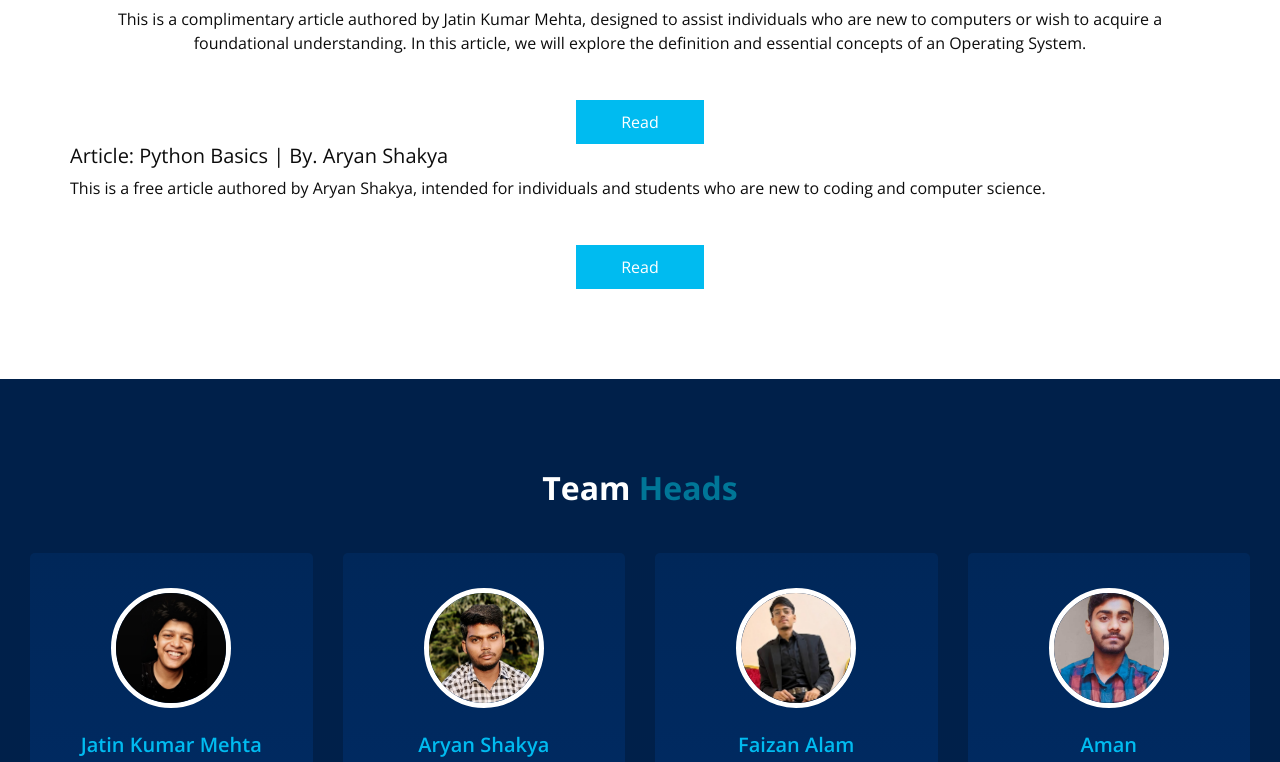
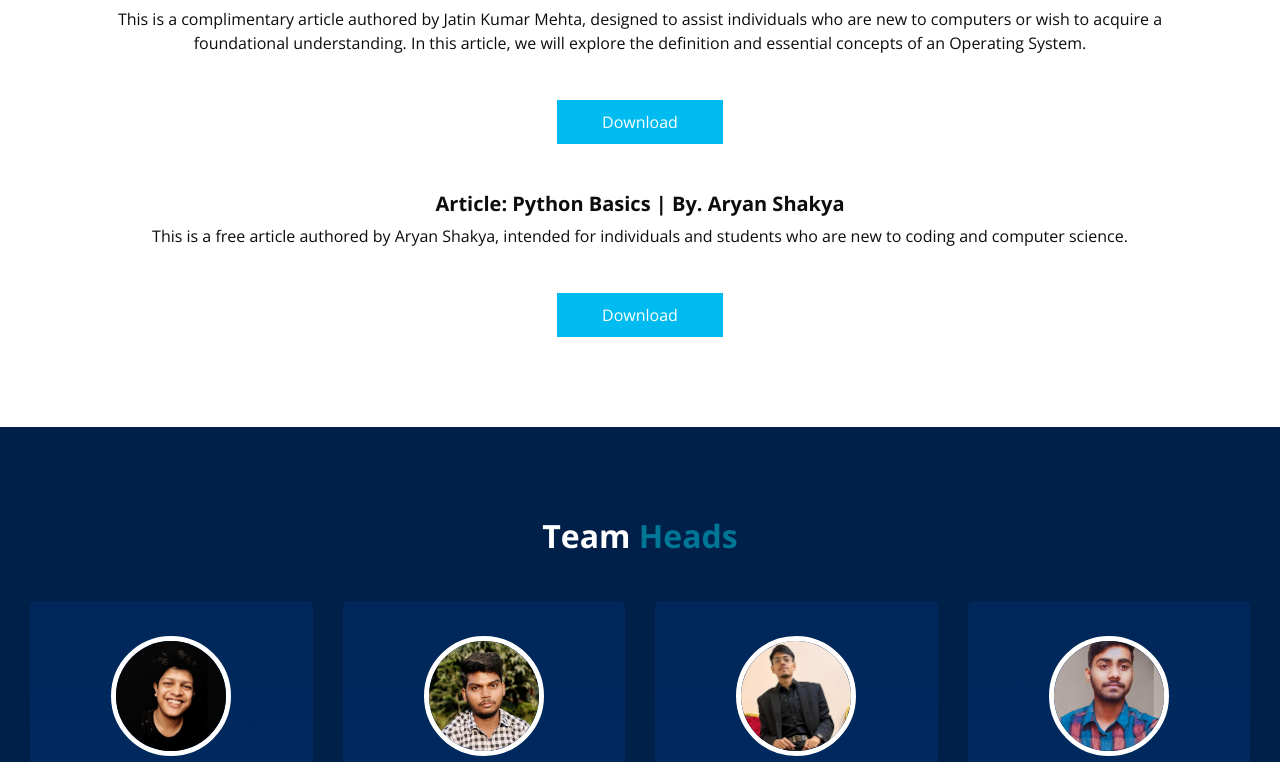
Before and after one commit to codokocommunity/codoko_website, a plain HTML site: page index.html in a window 1280 px wide. Shown: the part 2585-3347 px from the top of the page. Drawn offline with nearby package versions, Linux system fonts and the light colour scheme; some packages are replaced by stand-ins of ours.

Commit message:
Update index.html
v4

```diff
--- a/index.html
+++ b/index.html
@@ -337,10 +337,23 @@
       </div>
       <div class="btn-box">
         <a href="https://drive.google.com/file/d/10uyLl6eQ0I3A30XaAoor9Jr9ypWcIwbn/view?usp=sharing">
-          Read
+          Download
         </a>
       </div>
-        <div class="detail-box">
+      <div class="detail-box">
+            <center><h5><br><br>
+              <b>Article: Python Basics | By. Aryan Shakya</b>
+            </h5>
+            <p>
+              This is a free article authored by Aryan Shakya, intended for individuals and students who are new to coding and computer science.
+            </p></center>
+          </div>
+          <div class="btn-box">
+            <a href="https://www.codoko.in">
+              Download
+            </a>
+          </div>
+<!--  <div class="detail-box">
             <h5>
               Article: Python Basics | By. Aryan Shakya
             </h5>
@@ -352,10 +365,10 @@
       </div>
       <div class="btn-box">
         <a href="#">
-          Read
+          Download
         </a>
       </div>
-    </div>
+    </div> -->
   </section>
 
   <!-- end why section -->
```
